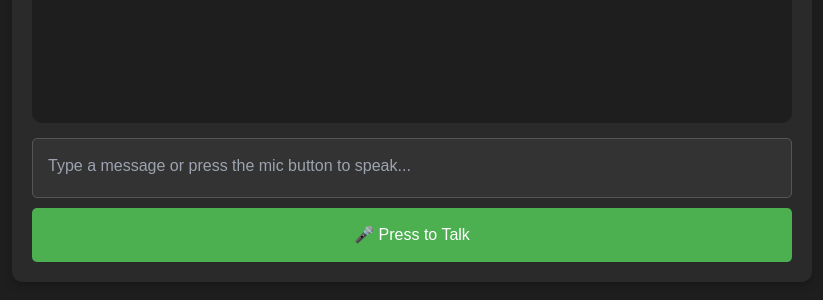
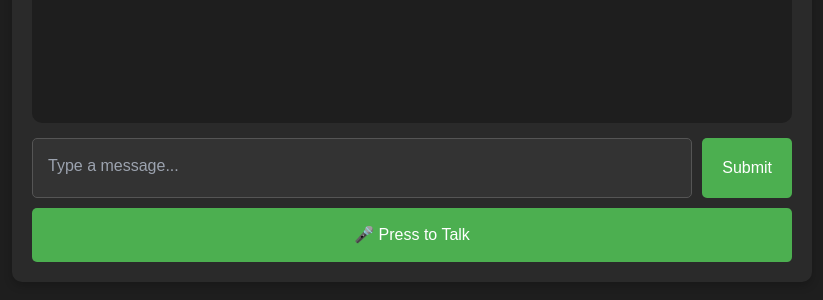
Before and after one commit to dmw1019/percentiversary-site, a Next.js app: page / in a window 1280 px wide. Shown: the part 478-778 px from the top of the page, without its empty margins (228-1051 px from the left). Built offline with nearby package versions, Linux system fonts and the light colour scheme.

Commit message:
added button for text submit

```diff
--- a/src/app/components/Chat.tsx
+++ b/src/app/components/Chat.tsx
@@ -79,6 +79,12 @@ const Chat = () => {
       } catch (error) {
         console.error('Error sending message:', error);
       }
+    }
+  };
+
+  const handleTextSubmit = () => {
+    if (input.trim()) {
+      sendMessage(input);
     }
   };
 
@@ -166,12 +172,13 @@ const Chat = () => {
             </div>
           ))}
         </div>
+        <div style={{ display: 'flex', gap: '10px' }}>
           <textarea
             value={input}
             onChange={(e) => setInput(e.target.value)}
-          placeholder="Type a message or press the mic button to speak..."
+            placeholder="Type a message..."
             style={{
-            width: '100%',
+              flex: 1,
               padding: '15px',
               backgroundColor: '#333',
               color: '#ffffff',
@@ -179,22 +186,36 @@ const Chat = () => {
               borderRadius: '5px',
               fontSize: '1rem',
               resize: 'none',
-            marginBottom: '10px',
               height: '60px'
             }}
           ></textarea>
           <button
+            onClick={handleTextSubmit}
+            style={{
+              padding: '15px 20px',
+              backgroundColor: '#4CAF50',
+              color: '#ffffff',
+              border: 'none',
+              borderRadius: '5px',
+              fontSize: '1rem',
+              cursor: 'pointer'
+            }}
+          >
+            Submit
+          </button>
+        </div>
+        <button
           onClick={startPressToTalk}
           style={{
             width: '100%',
+            marginTop: '10px',
             padding: '15px',
             backgroundColor: isListening ? '#d32f2f' : '#4CAF50',
             color: '#ffffff',
             border: 'none',
             borderRadius: '5px',
             fontSize: '1rem',
-            cursor: 'pointer',
-            marginTop: 'auto'
+            cursor: 'pointer'
           }}
         >
           {isListening ? 'Listening...' : '🎤 Press to Talk'}
```
Lines whose indentation alone changed are shown as unchanged.
